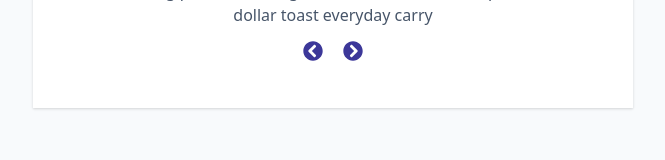
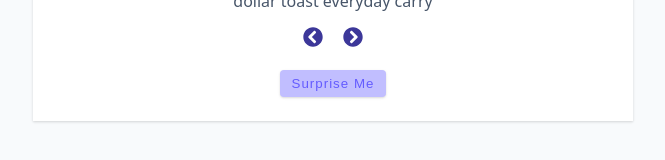
Before and after one commit to zendev2112/reviews-project, a React (Vite) app: page / in a window 1280 px wide. Shown: the part 509-669 px from the top of the page, without its empty margins (307-972 px from the left). Built offline with nearby package versions, Linux system fonts and the light colour scheme.

Commit message:
create randomPerson function for "Surprise Me" button

```diff
--- a/src/App.jsx
+++ b/src/App.jsx
@@ -11,10 +11,10 @@ const App = () => {
   const { name, job, image, text } = people[index]
 
   const checkNumber = (number) => {
-    if (newIndex > people.length - 1) {
+    if (number > people.length - 1) {
       return 0
     }
-    if (newIndex < 0) {
+    if (number < 0) {
       return people.length - 1
     }
     return number
@@ -31,6 +31,14 @@ const App = () => {
       const newIndex = currentIndex - 1;
       return checkNumber(newIndex)
     })
+  };
+
+  const randomPerson = () => {
+    let randomNumber = Math.floor(Math.random() * people.length);
+    if (randomNumber === index) {
+      randomNumber = index + 1
+    }
+    setIndex(checkNumber(randomNumber));
   }
 
   return (
@@ -53,6 +61,9 @@ const App = () => {
             <FaChevronCircleRight />
           </button>
         </div>
+        <button className="btn btn-hipster" onClick={randomPerson}>
+          surprise me
+        </button>
       </article>
     </main>
   )
```
